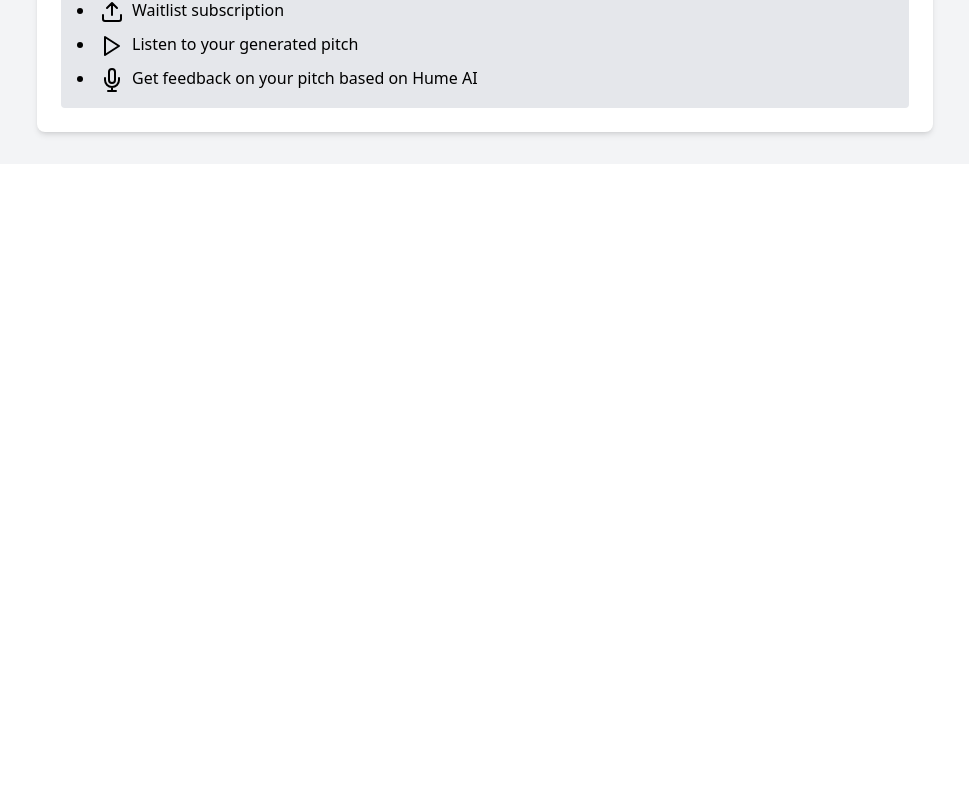
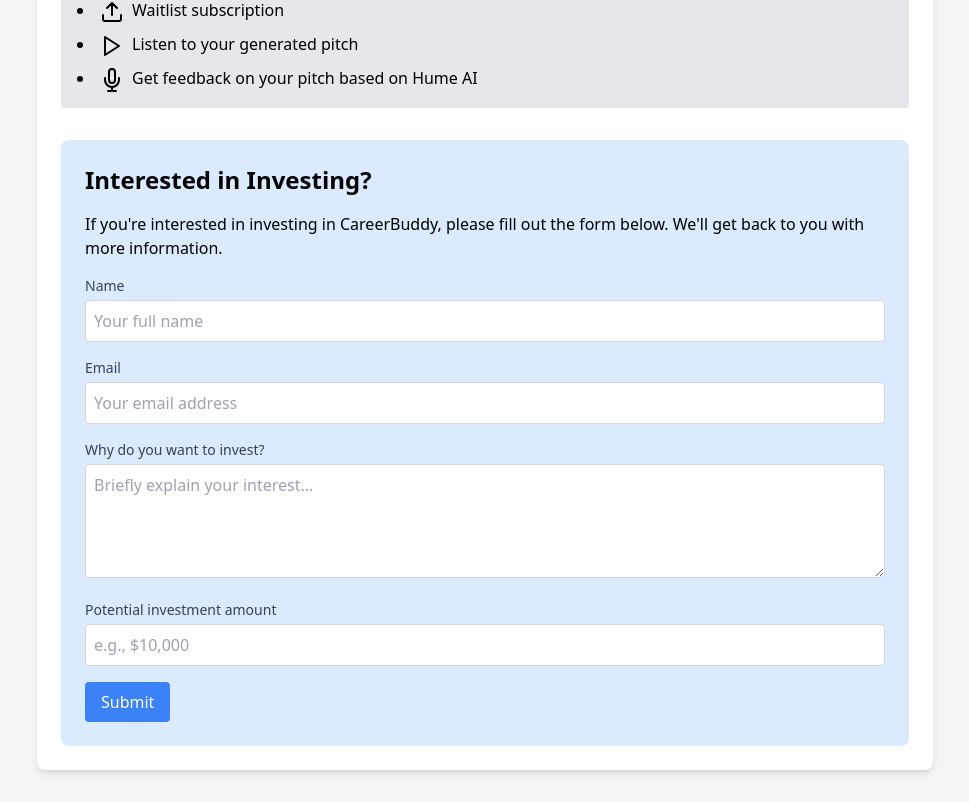
Before and after one commit to jatinmayekar/CareerBuddy1.3, a React (Create React App) app in the folder careerbuddy-frontend/: page / in a window 1280 px wide. Shown: the part 1115-1917 px from the top of the page, without its empty margins (155-1124 px from the left). Before the commit the page ends 1279 px from the top, so only its background shows below. Built offline with nearby package versions, Linux system fonts and the light colour scheme.

Commit message:
add investor form feature

```diff
--- a/careerbuddy-frontend/src/App.js
+++ b/careerbuddy-frontend/src/App.js
@@ -90,6 +90,86 @@
     >
       {isCopied ? 'Copied!' : 'Copy to Clipboard'}
     </button>
+  );
+};
+
+const InvestorForm = () => {
+  const [formData, setFormData] = useState({
+    name: '',
+    email: '',
+    reason: '',
+    amount: '',
+  });
+  const [isSubmitted, setIsSubmitted] = useState(false);
+  const [error, setError] = useState('');
+
+  const handleChange = (e) => {
+    const { name, value } = e.target;
+    setFormData(prevState => ({ ...prevState, [name]: value }));
+  };
+
+  const handleSubmit = async (e) => {
+    e.preventDefault();
+    setError('');
+    try {
+      const response = await axios.post(`${API_URL}/submit-investor-form`, formData);
+      console.log('Form submitted:', response.data);
+      setIsSubmitted(true);
+    } catch (error) {
+      console.error('Error submitting form:', error);
+      setError('Failed to submit form. Please try again later.');
+    }
+  };
+
+  if (isSubmitted) {
+    return (
+      <div className="bg-green-100 border-l-4 border-green-500 text-green-700 p-4 mb-4" role="alert">
+        <p className="font-bold">Thank you for your interest!</p>
+        <p>We'll be in touch soon.</p>
+      </div>
+    );
+  }
+
+  return (
+    <form onSubmit={handleSubmit} className="space-y-4">
+      <Input
+        label="Name"
+        type="text"
+        placeholder="Your full name"
+        value={formData.name}
+        onChange={handleChange}
+        name="name"
+        required
+      />
+      <Input
+        label="Email"
+        type="email"
+        placeholder="Your email address"
+        value={formData.email}
+        onChange={handleChange}
+        name="email"
+        required
+      />
+      <TextArea
+        label="Why do you want to invest?"
+        placeholder="Briefly explain your interest..."
+        value={formData.reason}
+        onChange={handleChange}
+        name="reason"
+        required
+      />
+      <Input
+        label="Potential investment amount"
+        type="text"
+        placeholder="e.g., $10,000"
+        value={formData.amount}
+        onChange={handleChange}
+        name="amount"
+        required
+      />
+      <Button type="submit">Submit</Button>
+      {error && <p className="text-red-500 mt-2">{error}</p>}
+    </form>
   );
 };
 
@@ -320,6 +400,12 @@
           </li>
         </ul>
       </div>
+
+      <div className="mt-8 bg-blue-100 p-6 rounded-lg">
+        <h2 className="text-2xl font-semibold mb-4">Interested in Investing?</h2>
+        <p className="mb-4">If you're interested in investing in CareerBuddy, please fill out the form below. We'll get back to you with more information.</p>
+        <InvestorForm />
+      </div>
     </MockStreamlit>
   );
 }
```
Also changed, not shown: 1 other file (tests, documents, lock files or other folders).
